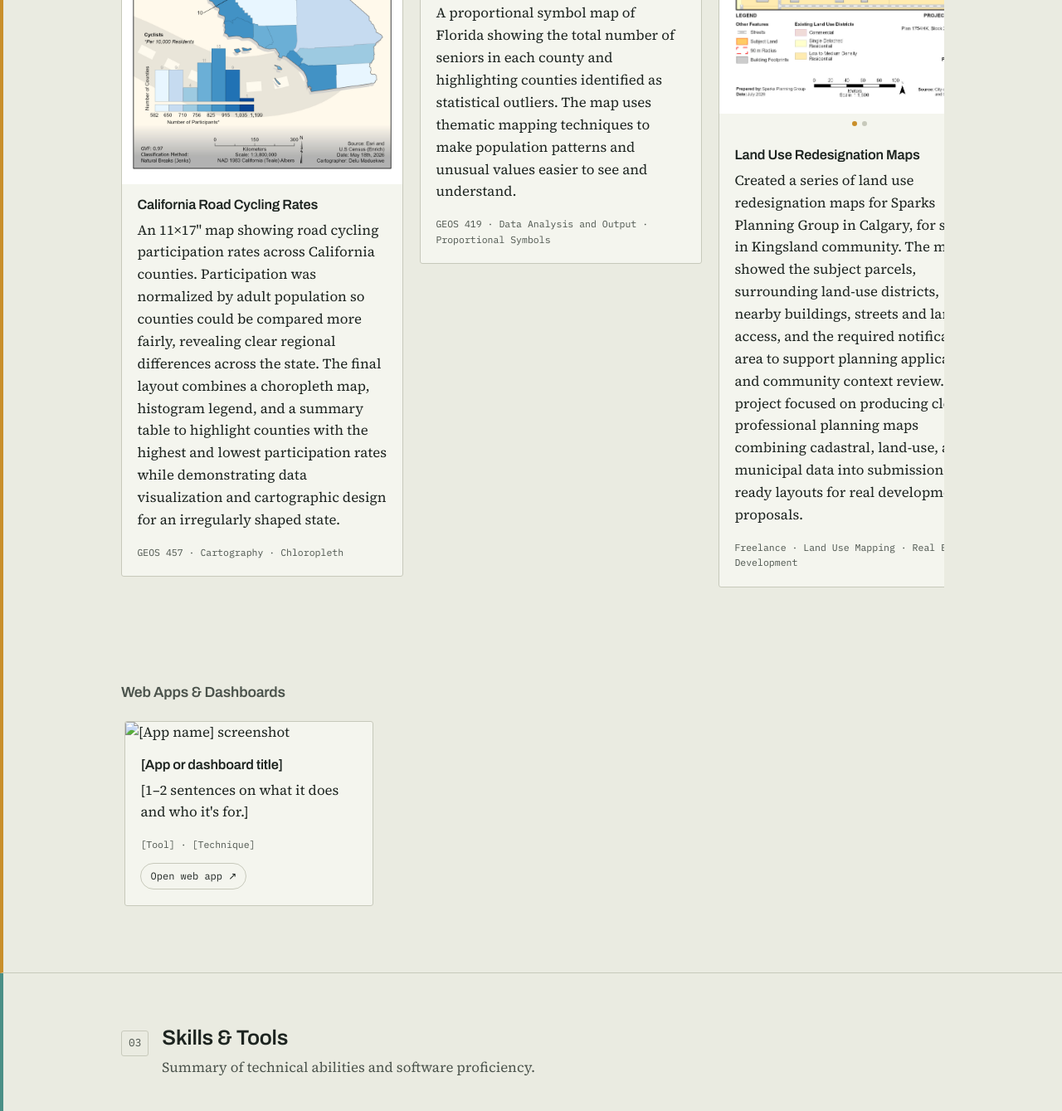
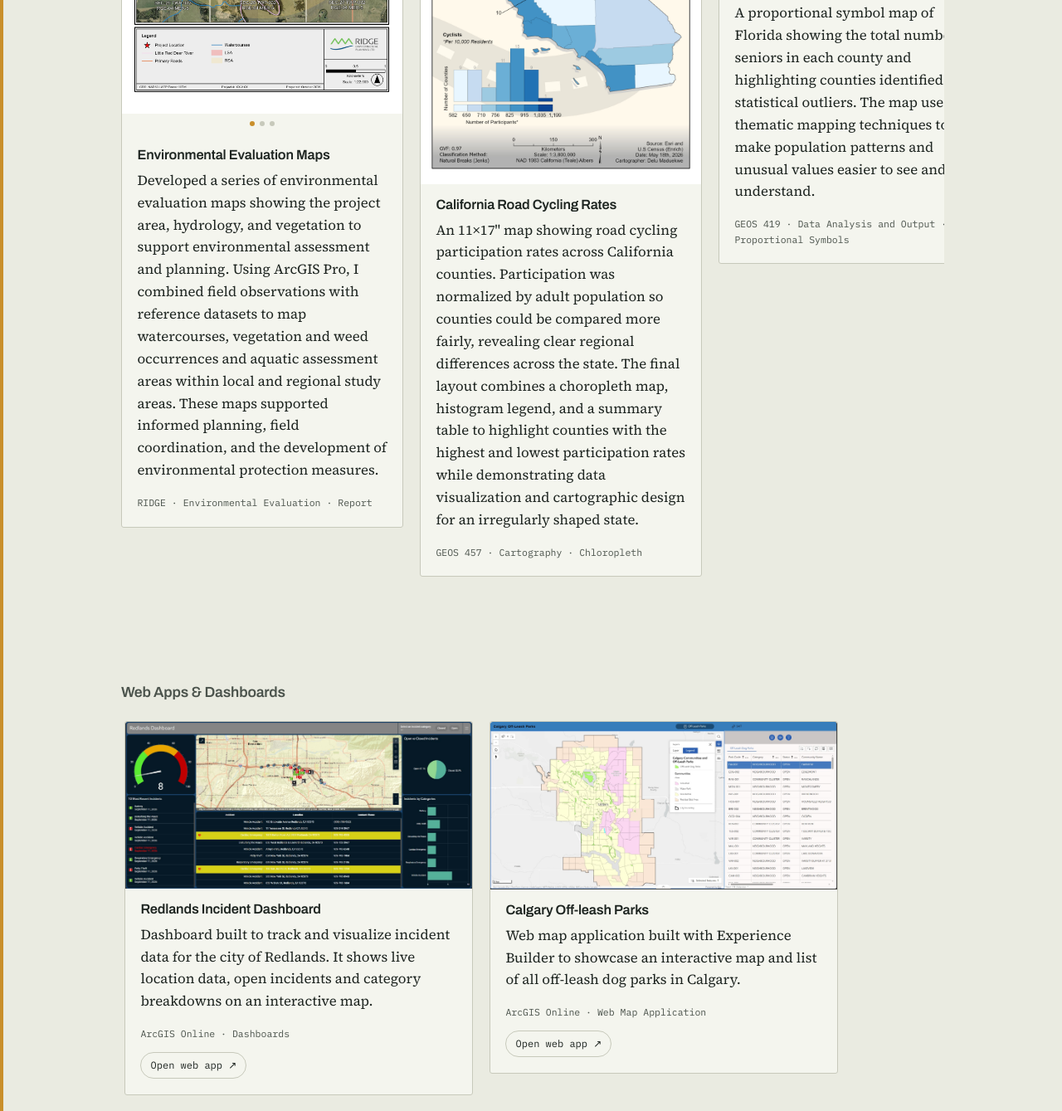
Before and after one commit to delu-maduekwe/delu-maduekwe.github.io, a plain HTML site: page index.html in a window 1280 px wide. Shown: the part 3339-4678 px from the top of the page at 83% size. Drawn offline with Linux system fonts and the light colour scheme.

Commit message:
added dashboard and web apps, updates resume and added new RIDGE products

```diff
--- a/index.html
+++ b/index.html
@@ -204,6 +204,25 @@ The final index showed a clear spatial pattern, with higher livability scores ge
 
   <div class="work-list">
     <div class="work-item">
+    <div class="mini-carousel">
+    <div class="mini-carousel__track">
+      <img src="images/Project_Overview_RIDGE.jpg" alt="Project Overview map for EE">
+      <img src="images/Vegetation_RIDGE.jpg" alt="Vegetation map for EE">
+      <img src="images/Hydrology_RIDGE.jpg" alt="Hydrology map for EE">
+    </div>
+    <div class="mini-carousel__dots">
+      <span class="mini-carousel__dot is-active"></span>
+      <span class="mini-carousel__dot"></span>
+      <span class="mini-carousel__dot"></span>
+    </div>
+  </div>
+  <div class="work-item__body">
+    <h4>Environmental Evaluation Maps</h4>
+    <p>Developed a series of environmental evaluation maps showing the project area, hydrology, and vegetation to support environmental assessment and planning. Using ArcGIS Pro, I combined field observations with reference datasets to map watercourses, vegetation and weed occurrences and aquatic assessment areas within local and regional study areas. These maps supported informed planning, field coordination, and the development of environmental protection measures. </p>
+    <p class="work-item__tags">RIDGE · Environmental Evaluation · Report </p>
+  </div>
+</div>
+    <div class="work-item">
       <div class="work-item__media">
         <img src="pdfs/California_Final_457.jpg" alt="California Cycling Rates">
       </div>
@@ -292,17 +311,6 @@ The final output combined automated spatial processing with a three-map layout a
         </div>
       </div>
     </div>
-
-    <div class="work-item">
-      <div class="work-item__media">
-        <img src="images/California_Cycling_Rates.jpg" alt="California Cycling Rates">
-      </div>
-      <div class="work-item__body">
-        <h4>[Map or project title]</h4>
-        <p>[1–2 sentences on the method and dataset.]</p>
-        <p class="work-item__tags">[Tool] · [Technique] · [Course code, if any]</p>
-      </div>
-    </div>
   </div>
   </div>
     <div class="subsection">
@@ -311,17 +319,31 @@ The final output combined automated spatial processing with a three-map layout a
       <div class="work-list">
         <div class="app-item">
           <div class="work-item__media">
-            <img src="images/your-screenshot.jpg" alt="[App name] screenshot">
+            <img src="images/Redlands_dashboard.jpg" alt="Redlands dashboard screenshot">
           </div>
           <div class="work-item__body">
-            <h4>[App or dashboard title]</h4>
-            <p>[1–2 sentences on what it does and who it's for.]</p>
-            <p class="work-item__tags">[Tool] · [Technique]</p>
+            <h4>Redlands Incident Dashboard</h4>
+            <p>Dashboard built to track and visualize incident data for the city of Redlands. It shows live location data, open incidents and category breakdowns on an interactive map.</p>
+            <p class="work-item__tags">ArcGIS Online · Dashboards</p>
             <div class="card__links">
-              <a href="#" class="pill-link" target="_blank" rel="noopener">Open web app ↗</a>
+              <a href="https://www.arcgis.com/apps/dashboards/9a908a08deda4e62b27c2a348ea54f97" class="pill-link" target="_blank" rel="noopener">Open web app ↗</a>
             </div>
           </div>
         </div>
+        <div class="app-item">
+          <div class="work-item__media">
+            <img src="images/YYC_offleash.jpg" alt="Redlands dashboard screenshot">
+          </div>
+          <div class="work-item__body">
+            <h4>Calgary Off-leash Parks</h4>
+            <p>Web map application built with Experience Builder to showcase an interactive map and list of all off-leash dog parks in Calgary.</p>
+            <p class="work-item__tags">ArcGIS Online · Web Map Application</p>
+            <div class="card__links">
+              <a href="https://experience.arcgis.com/experience/4f1f33a2a69b44c281ea534028f78f54" class="pill-link" target="_blank" rel="noopener">Open web app ↗</a>
+            </div>
+          </div>
+        </div>
+
       </div>
     </div>
   </div>
@@ -438,8 +460,8 @@ The final output combined automated spatial processing with a three-map layout a
   <ol class="timeline">
     <li class="timeline__item">
       <p class="timeline__date">2026–Present</p>
-      <h4>Games Coordinator - Calgary Sport and Social Club</h4>
-      <p>Coordinate and officiate adult league sports games, managing schedules, league rules, and safety standards.</p>
+      <h4>GIS Analyst - RIDGE Environmental Planning </h4>
+      <p>Produced environmental evaluation maps and developed cartographic standards and mapping workflows to support consistent deliverables, environmental assessment, and project planning.</p>
     </li>
     <li class="timeline__item">
       <p class="timeline__date">2021–2025</p>
@@ -447,7 +469,7 @@ The final output combined automated spatial processing with a three-map layout a
       <p>Supported large-scale funding programs, reviewing applications and managing applicant, employer, financial, and program data.</p>
     </li>
     <li class="timeline__item">
-      <p class="timeline__date">Ongoing</p>
+      <p class="timeline__date">2023-2026</p>
       <h4>Freelance Photographer - DLM Media</h4>
       <p>Plan and deliver client photography projects, managing communication, scheduling, budgets, editing, and final file delivery.</p>
   </ol>
@@ -472,7 +494,7 @@ The final output combined automated spatial processing with a three-map layout a
     </div>
     <p class="contact-blurb">
       I was born and raised in Nigeria and have also lived in the Netherlands, Malaysia, and Canada, which has shaped how I think about places and communities, all the while growing my love for geography. I’m drawn to GIS because it sits at the intersection of data and creativity, turning complex information into something visual and useful, much like photography.
-      I’m currently completing the BGIS program at SAIT and looking for an entry-level GIS role, especially in infrastructure, energy, or municipal work. Outside of GIS, I’m usually taking photos, playing volleyball, cycling, or snowboarding.
+      I’m currently completing the BGIS program at SAIT and looking for an entry-level GIS role, especially in infrastructure, energy, or municipal work. Outside of GIS, You can find me taking photos, playing sports like volleyball, soccer, or snowboarding in the winter. I love to travel and hang out with friends and family, playing board or card games.
     </p>
     </div>
 
--- a/style.css
+++ b/style.css
@@ -443,7 +443,7 @@ img { max-width: 100%; display: block; }
 .app-item {
   display: flex;
   flex-direction: column;
-  flex: 0 0 300px;
+  flex: 0 0 420px;
   scroll-snap-align: start;
   border: 1px solid var(--line);
   border-radius: var(--radius);
```
Also changed, not shown: images/Hydrology_RIDGE.jpg (added), images/Project_Overview_RIDGE.jpg (added), images/Redlands_dashboard.jpg (added), images/Vegetation_RIDGE.jpg (added), images/YYC_offleash.jpg (added), 1 other file.
